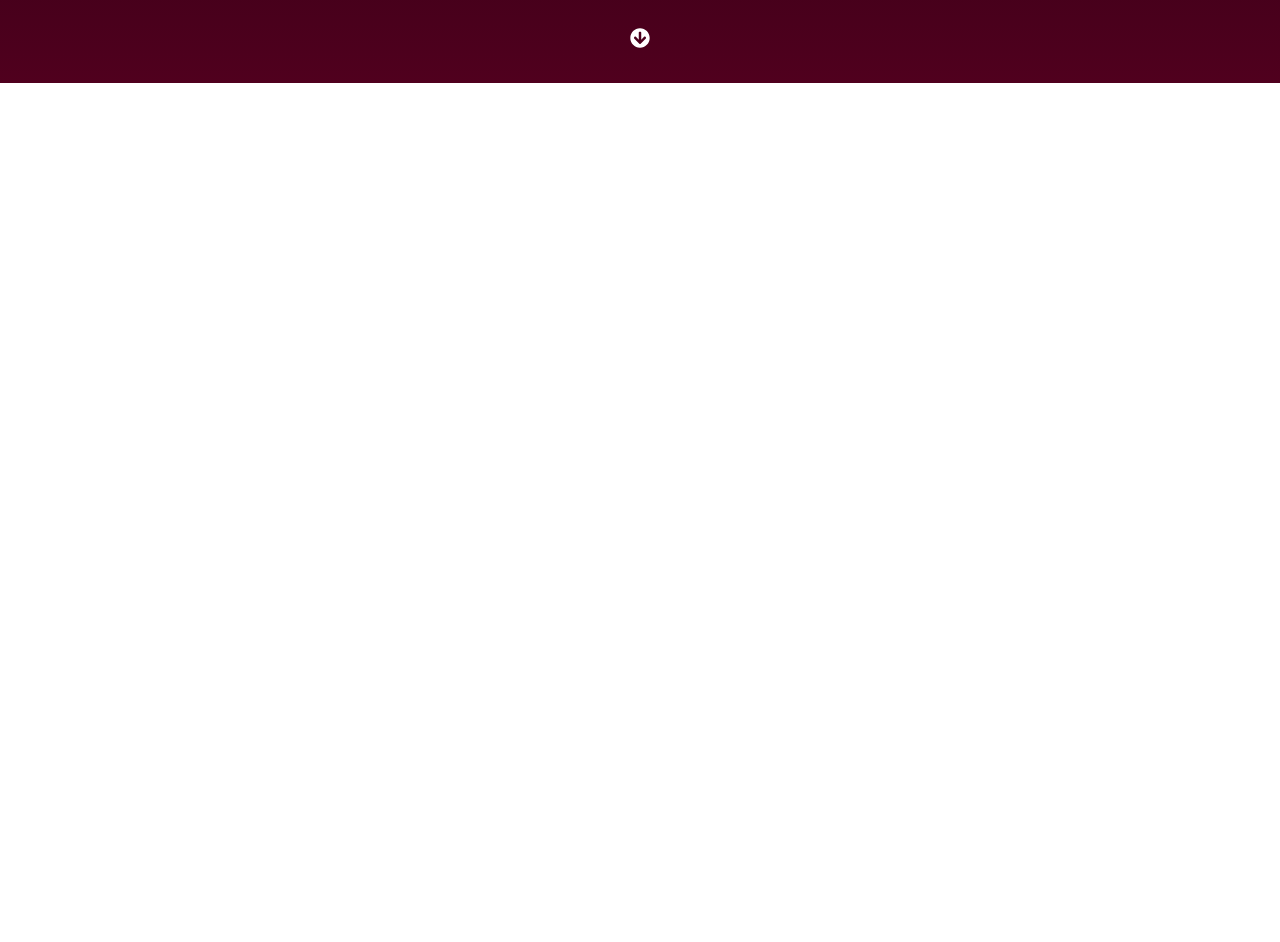
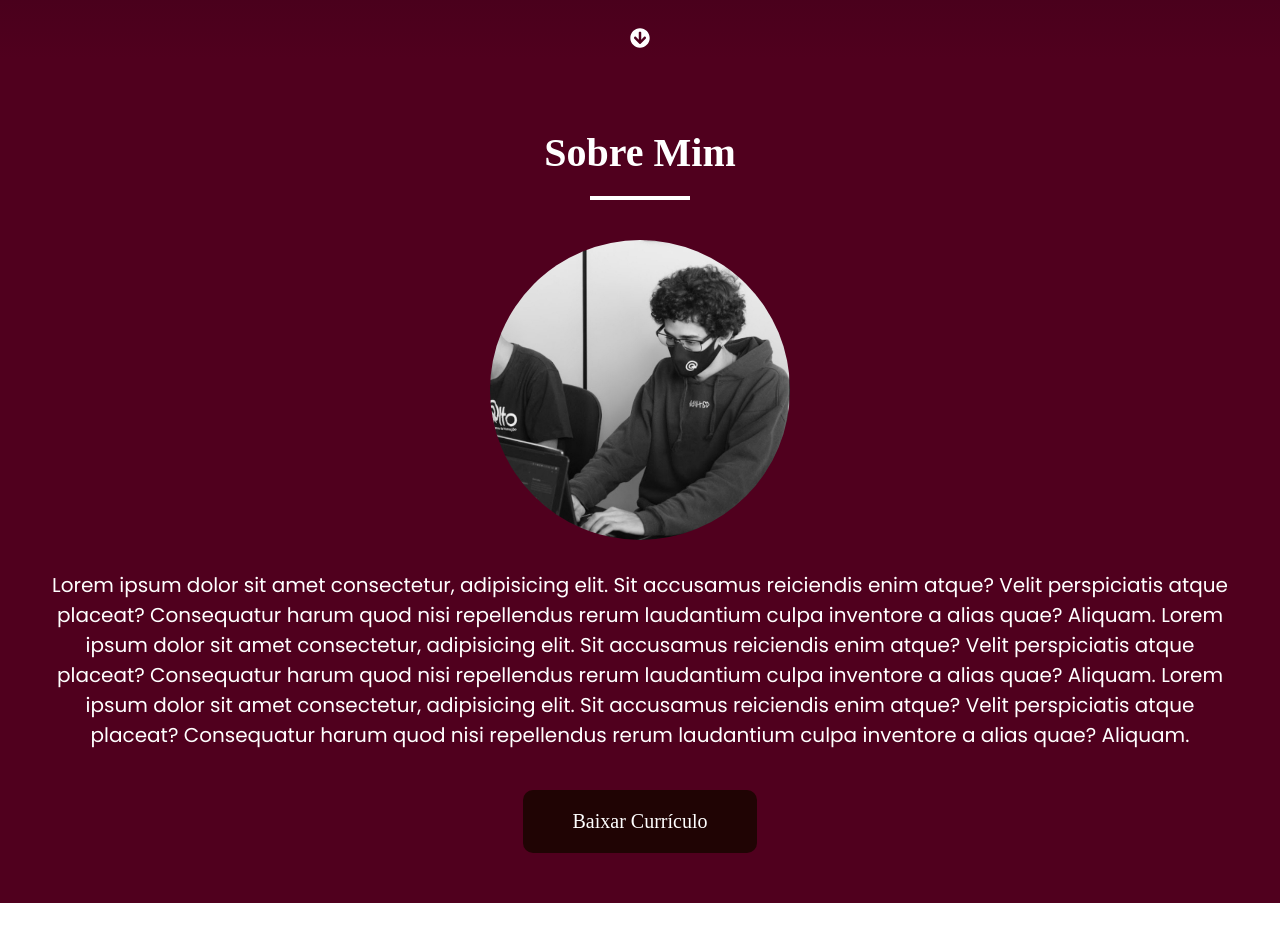
Before and after one commit to lucashtml6/site-portfolio, a plain HTML site: page index.html in a window 1280 px wide. Shown: the part 740-1682 px from the top of the page. After the commit the page ends 1643 px from the top, so only its background shows below. Drawn offline with Linux system fonts and the light colour scheme.

Commit message:
Adcionando seção Sobre Mim

```diff
--- a/assets/css/reponsivo.css
+++ b/assets/css/reponsivo.css
@@ -20,6 +20,8 @@
     font-size: 2rem;
   }
   /* =========== */
+
+
 }
 @media (max-width: 557px) {
   /* CABEÇALHO */
--- a/assets/css/reset.css
+++ b/assets/css/reset.css
@@ -12,6 +12,7 @@
 
 html {
   font-size: 62.5%;
+  scroll-behavior: smooth;
 }
 
 a {
--- a/assets/css/style.css
+++ b/assets/css/style.css
@@ -1,6 +1,3 @@
-body {
-  height: 500vh;
-}
 
 .rolagem {
   position: absolute;
@@ -111,7 +108,7 @@ body {
 /* PAINEL */
 .painel {
   background: linear-gradient(180deg, var(--cor-principal) 0%, rgba(80,0,30,1) 100%);
-  height: calc(100vh - 74.25px);
+  height: calc(100vh - 75px);
 }
 
 .painel > div {
@@ -152,3 +149,73 @@ body {
   width: 45rem;
 }
 /* ========================================== */
+
+/* SOBRE MIM*/
+section.sobre-mim {
+  padding: 50px 0;
+  display: flex;
+  justify-content: center;
+  background-color: #50001e;
+}
+
+section.sobre-mim > div {
+  max-width: 1440px;
+  display: flex;
+  flex-direction: column;
+  align-items: center;
+  margin: 0 50px;
+}
+
+.cabecalho-secoes {
+  margin: 20px 0;
+}
+
+.cabecalho-secoes h2 {
+  font-size: 4rem;
+  color: #fff;
+}
+
+.cabecalho-secoes h2::after {
+  content: "";
+  display: block;
+  background-color: #fff;
+  height: 4px;
+  width: 100px;
+  margin: 20px auto;
+}
+
+img.foto-sobre-mim {
+  width: 30rem;
+  height: 30rem;
+  object-fit: cover;
+  margin-bottom: 3rem;
+  clip-path: circle(50% at 50% 50%);
+  filter: grayscale(1);
+  transition: filter .2s ease-in-out;
+}
+
+img.foto-sobre-mim:hover {
+  filter: grayscale(0);
+}
+
+p.texto-sobre-mim {
+  text-align: center;
+  font-size: 2rem;
+  font-family: 'Poppins';
+  color: white;
+}
+
+a.btn-curriculo {
+  margin-top: 40px;
+  color: #fff;
+  font-size: 2rem;
+  background-color: #200404;
+  padding: 20px 50px;
+  border-radius: 10px;
+  transition: transform .3s cubic-bezier(0.18, 0.89, 0.32, 1.28);
+}
+
+a.btn-curriculo:hover {
+  transform: scale(1.08);
+}
+/* =========================================== */
--- a/index.html
+++ b/index.html
@@ -1,34 +1,42 @@
 <!DOCTYPE html>
 <html lang="pt-br">
-
   <head>
-  <meta charset="UTF-8">
-  <meta http-equiv="X-UA-Compatible" content="IE=edge">
-  <meta name="viewport" content="width=device-width, initial-scale=1.0">
-  <meta name="description"
-    content="Meu site portfólio, onde conto um pouco sobre mim, minhas habilidades e mostro meus projetos">
-  <meta name="keywords" content="HTML, CSS, JS, programação, frontend, desenvolvedor">
+    <meta charset="UTF-8" />
+    <meta http-equiv="X-UA-Compatible" content="IE=edge" />
+    <meta name="viewport" content="width=device-width, initial-scale=1.0" />
+    <meta
+      name="description"
+      content="Meu site portfólio, onde conto um pouco sobre mim, minhas habilidades e mostro meus projetos"
+    />
+    <meta
+      name="keywords"
+      content="HTML, CSS, JS, programação, frontend, desenvolvedor"
+    />
     <title>Portfólio | Lucas Souza e Silva</title>
 
-  <link rel="stylesheet" href="assets/css/reset.css">
-  <link rel="stylesheet" href="assets/css/animacoes.css">
-  <link rel="stylesheet" href="assets/css/style.css">
-  <link rel="stylesheet" href="assets/css/menu-responsivo.css">
-  <link rel="stylesheet" href="assets/css/reponsivo.css">
+    <link rel="stylesheet" href="assets/css/reset.css" />
+    <link rel="stylesheet" href="assets/css/animacoes.css" />
+    <link rel="stylesheet" href="assets/css/style.css" />
+    <link rel="stylesheet" href="assets/css/menu-responsivo.css" />
+    <link rel="stylesheet" href="assets/css/reponsivo.css" />
 
-  <link rel="stylesheet" href="https://cdnjs.cloudflare.com/ajax/libs/font-awesome/5.15.4/css/all.min.css"
+    <link
+      rel="stylesheet"
+      href="https://cdnjs.cloudflare.com/ajax/libs/font-awesome/5.15.4/css/all.min.css"
       integrity="sha512-1ycn6IcaQQ40/MKBW2W4Rhis/DbILU74C1vSrLJxCq57o941Ym01SwNsOMqvEBFlcgUa6xLiPY/NS5R+E6ztJQ=="
-    crossorigin="anonymous" referrerpolicy="no-referrer" />
+      crossorigin="anonymous"
+      referrerpolicy="no-referrer"
+    />
   </head>
 
   <body>
-  <h1>Teste</h1>
     <a class="rolagem" href="#sobre-mim">
       <i class="fas fa-arrow-circle-down"></i>
     </a>
 
     <header class="cabecalho" id="cabecalho">
-    <div> <!-- Container do menu -->
+      <div>
+        <!-- Container do menu -->
         <span class="icone-terminal"><i class="fas fa-terminal"></i></span>
 
         <nav class="nav" id="nav">
@@ -40,6 +48,11 @@
 
             <li>
               <a class="item-menu" href="#sobre-mim">Sobre Mim</a>
+              <div class="underline"></div>
+            </li>
+
+            <li>
+              <a class="item-menu" href="#skills">Skills</a>
               <div class="underline"></div>
             </li>
 
@@ -56,15 +69,27 @@
         </nav>
 
         <div class="redes-sociais">
-        <a class="github" href="https://github.com/lucashtml6" target="_blank">
+          <a
+            class="github"
+            href="https://github.com/lucashtml6"
+            target="_blank"
+          >
             <i class="fab fa-github-square"></i>
           </a>
 
-        <a class="linkedin" href="https://www.linkedin.com/in/lucas-souza-e-silva-3ba354209/" target="_blank">
+          <a
+            class="linkedin"
+            href="https://www.linkedin.com/in/lucas-souza-e-silva-3ba354209/"
+            target="_blank"
+          >
             <i class="fab fa-linkedin"></i>
           </a>
 
-        <a class="whatsapp" href="https://api.whatsapp.com/send/?phone=5534999605339" target="_blank">
+          <a
+            class="whatsapp"
+            href="https://api.whatsapp.com/send/?phone=5534999605339"
+            target="_blank"
+          >
             <i class="fab fa-whatsapp-square"></i>
           </a>
         </div>
@@ -82,24 +107,56 @@
     </header>
 
     <main>
-    <section class="painel" id="#inicio">
+      <section class="painel" id="inicio">
         <div>
           <div class="texto-painel">
             <h2>Lucas Souza e Silva</h2>
             <h1>Desenvolvedor Frontend Júnior</h1>
           </div>
 
-        <img class="img-painel" src="assets/img/image-hero-3.svg" alt="">
+          <img class="img-painel" src="assets/img/image-hero-3.svg" alt="" />
         </div>
       </section>
 
+      <section class="sobre-mim" id="sobre-mim">
+        <div>
+          <header class="cabecalho-secoes">
+            <h2>Sobre Mim</h2>
+          </header>
+
+          <img class="foto-sobre-mim" src="assets/img/foto-lucas.jpg" alt="" />
+
+          <p class="texto-sobre-mim">
+            Lorem ipsum dolor sit amet consectetur, adipisicing elit. Sit
+            accusamus reiciendis enim atque? Velit perspiciatis atque placeat?
+            Consequatur harum quod nisi repellendus rerum laudantium culpa
+            inventore a alias quae? Aliquam. Lorem ipsum dolor sit amet
+            consectetur, adipisicing elit. Sit accusamus reiciendis enim atque?
+            Velit perspiciatis atque placeat? Consequatur harum quod nisi
+            repellendus rerum laudantium culpa inventore a alias quae? Aliquam.
+            Lorem ipsum dolor sit amet consectetur, adipisicing elit. Sit
+            accusamus reiciendis enim atque? Velit perspiciatis atque placeat?
+            Consequatur harum quod nisi repellendus rerum laudantium culpa
+            inventore a alias quae? Aliquam.
+          </p>
+
+          <a
+            class="btn-curriculo"
+            href="assets/CV_Lucas_Souza_e_Silva.pdf"
+            download
+            >Baixar Currículo</a
+          >
+        </div>
+      </section>
     </main>
 
-  <script src="https://cdnjs.cloudflare.com/ajax/libs/font-awesome/5.15.4/js/all.min.js"
+    <script
+      src="https://cdnjs.cloudflare.com/ajax/libs/font-awesome/5.15.4/js/all.min.js"
       integrity="sha512-Tn2m0TIpgVyTzzvmxLNuqbSJH3JP8jm+Cy3hvHrW7ndTDcJ1w5mBiksqDBb8GpE2ksktFvDB/ykZ0mDpsZj20w=="
-    crossorigin="anonymous" referrerpolicy="no-referrer"></script>
+      crossorigin="anonymous"
+      referrerpolicy="no-referrer"
+    ></script>
 
     <script src="assets/js/menu-responsivo.js"></script>
   </body>
-
 </html>
```
Also changed, not shown: assets/img/foto-lucas.jpg (added), 1 other file. Lines whose indentation alone changed are shown as unchanged.
